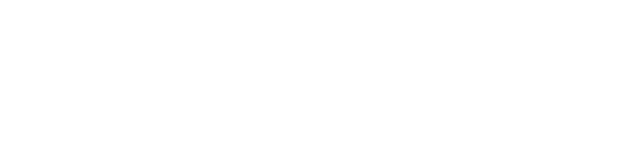
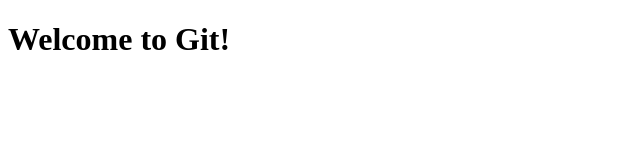
Before and after one commit to bverano/gitninja, a plain HTML site: page index.html in a window 1280 px wide. Shown: the whole page, without its empty margins (0-640 px from the left). Drawn offline with Linux system fonts and the light colour scheme.

Commit message:
added h1

```diff
--- a/index.html
+++ b/index.html
@@ -6,6 +6,6 @@
   <title>Git course</title>
 </head>
 <body>
-
+  <h1>Welcome to Git!</h1>
 </body>
 </html>
```
